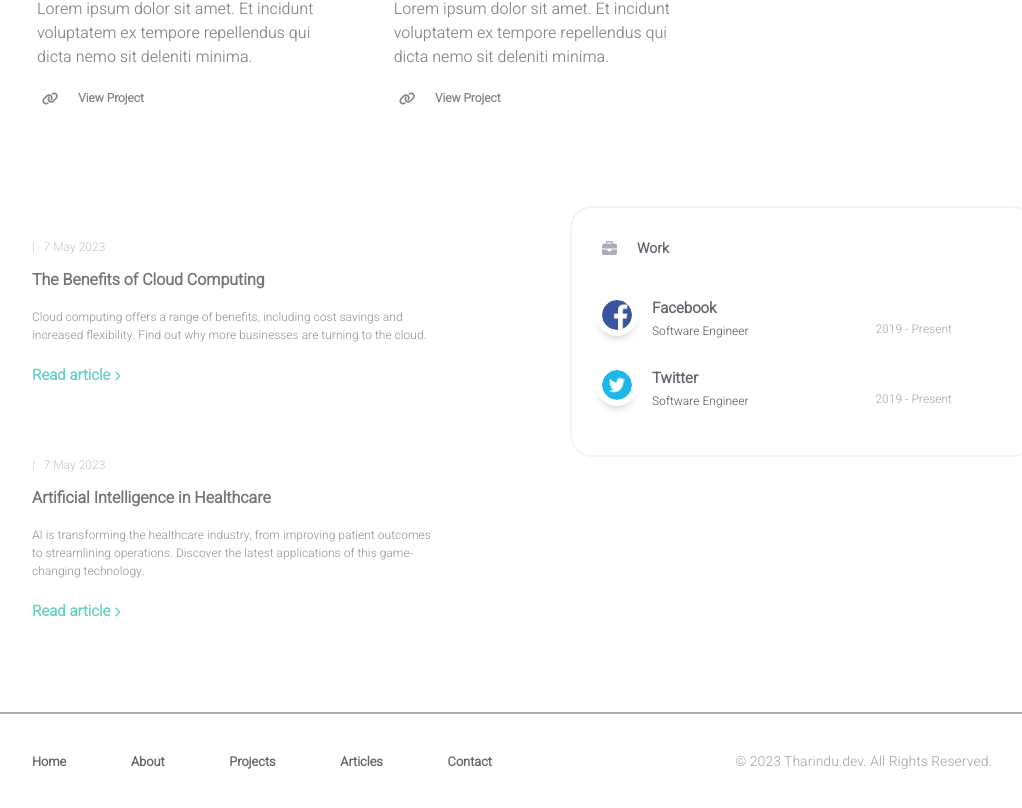
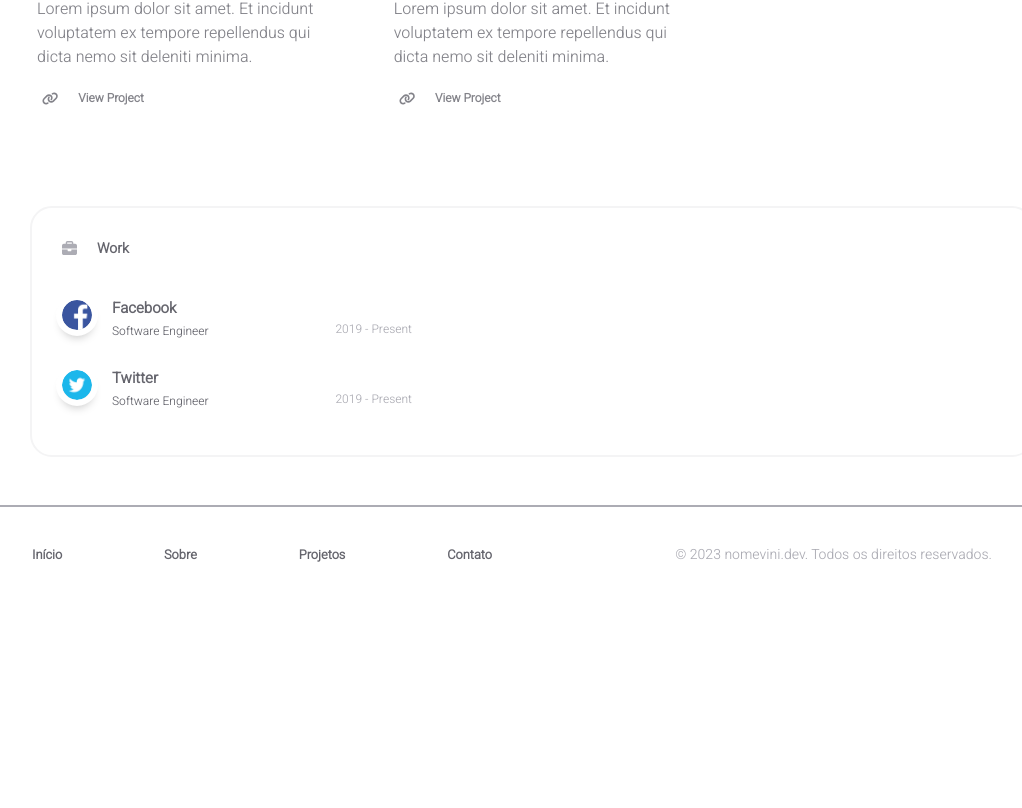
Before and after one commit to nomevini/portifolio, a React (Create React App) app: page / in a window 1280 px wide. Shown: the part 1296-2104 px from the top of the page, without its empty margins (108-1130 px from the left). After the commit the page ends 1901 px from the top, so only its background shows below. Built offline with nearby package versions, Linux system fonts and the light colour scheme.

Commit message:
feat:remoção da pagina de artigos

```diff
--- a/src/App.js
+++ b/src/App.js
@@ -5,8 +5,6 @@ import ReactGA from "react-ga4";
 import Homepage from "./pages/homepage";
 import About from "./pages/about";
 import Projects from "./pages/projects";
-import Articles from "./pages/articles";
-import ReadArticle from "./pages/readArticle";
 import Contact from "./pages/contact";
 import Notfound from "./pages/404";
 
@@ -26,8 +24,6 @@ function App() {
 				<Route path="/" element={<Homepage />} />
 				<Route path="/about" element={<About />} />
 				<Route path="/projects" element={<Projects />} />
-				<Route path="/articles" element={<Articles />} />
-				<Route path="/article/:slug" element={<ReadArticle />} />
 				<Route path="/contact" element={<Contact />} />
 				<Route path="*" element={<Notfound />} />
 			</Routes>
--- a/src/components/common/footer.jsx
+++ b/src/components/common/footer.jsx
@@ -10,26 +10,23 @@ const Footer = () => {
 				<div className="footer-links">
 					<ul className="footer-nav-link-list">
 						<li className="footer-nav-link-item">
-							<Link to="/">Home</Link>
+							<Link to="/">Início</Link>
 						</li>
 						<li className="footer-nav-link-item">
-							<Link to="/about">About</Link>
+							<Link to="/about">Sobre</Link>
 						</li>
 						<li className="footer-nav-link-item">
-							<Link to="/projects">Projects</Link>
+							<Link to="/projects">Projetos</Link>
 						</li>
 						<li className="footer-nav-link-item">
-							<Link to="/articles">Articles</Link>
-						</li>
-						<li className="footer-nav-link-item">
-							<Link to="/contact">Contact</Link>
+							<Link to="/contact">Contato</Link>
 						</li>
 					</ul>
 				</div>
 
 				<div className="footer-credits">
 					<div className="footer-credits-text">
-						© 2023 Tharindu.dev. All Rights Reserved.
+						© 2023 nomevini.dev. Todos os direitos reservados.
 					</div>
 				</div>
 			</div>
--- a/src/components/common/navBar.jsx
+++ b/src/components/common/navBar.jsx
@@ -14,7 +14,7 @@ const NavBar = (props) => {
 						<ul className="nav-list">
 							<li
 								className={
-									active === "home"
+									active === "Início"
 										? "nav-item active"
 										: "nav-item"
 								}
@@ -23,7 +23,7 @@ const NavBar = (props) => {
 							</li>
 							<li
 								className={
-									active === "about"
+									active === "sobre"
 										? "nav-item active"
 										: "nav-item"
 								}
@@ -32,7 +32,7 @@ const NavBar = (props) => {
 							</li>
 							<li
 								className={
-									active === "projects"
+									active === "projetos"
 										? "nav-item active"
 										: "nav-item"
 								}
@@ -41,16 +41,7 @@ const NavBar = (props) => {
 							</li>
 							<li
 								className={
-									active === "articles"
-										? "nav-item active"
-										: "nav-item"
-								}
-							>
-								<Link to="/articles">Artigos Publicados</Link>
-							</li>
-							<li
-								className={
-									active === "contact"
+									active === "contatos"
 										? "nav-item active"
 										: "nav-item"
 								}
--- a/src/components/homepage/article.jsx
+++ /dev/null
@@ -1,38 +0,0 @@
-import React from "react";
-import { Link } from "react-router-dom";
-
-import { FontAwesomeIcon } from "@fortawesome/react-fontawesome";
-import { faChevronRight } from "@fortawesome/free-solid-svg-icons";
-
-import "./styles/article.css";
-
-const Article = (props) => {
-	const { title, description, date, link } = props;
-
-	return (
-		<React.Fragment>
-			<div className="homepage-article">
-				<div className="homepage-article-content">
-					<div className="homepage-article-date">
-						|&nbsp;&nbsp;&nbsp;{date}
-					</div>
-					<div className="homepage-article-title">{title}</div>
-					<div className="homepage-article-description">
-						{description}
-					</div>
-					<div className="homepage-article-link">
-						<Link to={link}>
-							Read article{" "}
-							<FontAwesomeIcon
-								style={{ fontSize: "10px" }}
-								icon={faChevronRight}
-							/>
-						</Link>
-					</div>
-				</div>
-			</div>
-		</React.Fragment>
-	);
-};
-
-export default Article;
--- a/src/components/homepage/styles/article.css
+++ /dev/null
@@ -1,58 +0,0 @@
-@import "../../../data/styles.css";
-
-.homepage-article {
-	width: 90%;
-	mix-blend-mode: normal;
-	border-radius: 20px;
-	opacity: 0.8;
-}
-
-.homepage-article:hover {
-	background: #fafafa;
-	opacity: 1;
-	transition: background-color 0.3s ease-in-out;
-}
-
-.homepage-article-content {
-	padding: 30px;
-}
-
-.homepage-article-date {
-	opacity: 1;
-	color: var(--tertiary-color);
-	font-size: 12px;
-	margin-bottom: 1em;
-}
-
-.homepage-article-title {
-	opacity: 1;
-	color: var(--primary-color);
-	font-size: 16px;
-	margin-bottom: 1em;
-	font-weight: 700;
-}
-
-.homepage-article-description {
-	opacity: 1;
-	color: var(--secondary-color);
-	font-size: 12px;
-	line-height: 1.5;
-}
-
-.homepage-article-link {
-	opacity: 1;
-	padding-top: 20px;
-	font-size: 15px;
-	font-weight: 700;
-}
-
-.homepage-article-link a {
-	color: var(--link-color);
-	text-decoration: none;
-}
-
-@media (max-width: 600px) {
-	.homepage-article {
-		width: 100%;
-	}
-}
--- a/src/data/articles.js
+++ /dev/null
@@ -1,65 +0,0 @@
-import React from "react";
-
-function article_1() {
-	return {
-		date: "7 May 2023",
-		title: "The Benefits of Cloud Computing",
-		description:
-			"Cloud computing offers a range of benefits, including cost savings and increased flexibility. Find out why more businesses are turning to the cloud.",
-		keywords: [
-			"The Benefits of Cloud Computing",
-			"Tharindu",
-			"Tharindu N",
-			"Tharindu Nayanajith",
-		],
-		style: `
-				.article-content {
-					display: flex;
-					flex-direction: column;
-					align-items: center;
-				}
-
-				.randImage {
-					align-self: center;
-					outline: 2px solid red;
-				}
-				`,
-		body: (
-			<React.Fragment>
-				<div className="article-content">
-					<div className="paragraph">Content of article 1</div>
-					<img
-						src="https://picsum.photos/200/300"
-						alt="random"
-						className="randImage"
-					/>
-				</div>
-			</React.Fragment>
-		),
-	};
-}
-
-function article_2() {
-	return {
-		date: "7 May 2023",
-		title: "Artificial Intelligence in Healthcare",
-		description:
-			"AI is transforming the healthcare industry, from improving patient outcomes to streamlining operations. Discover the latest applications of this game-changing technology.",
-		style: ``,
-		keywords: [
-			"Artificial Intelligence in Healthcare",
-			"Tharindu",
-			"Tharindu N",
-			"Tharindu Nayanajith",
-		],
-		body: (
-			<React.Fragment>
-				<h1>Content of article 2</h1>
-			</React.Fragment>
-		),
-	};
-}
-
-const myArticles = [article_1, article_2];
-
-export default myArticles;
--- a/src/pages/articles.jsx
+++ /dev/null
@@ -1,79 +0,0 @@
-import React, { useEffect } from "react";
-import { Helmet } from "react-helmet";
-
-import NavBar from "../components/common/navBar";
-import Footer from "../components/common/footer";
-import Logo from "../components/common/logo";
-import Article from "../components/articles/article";
-
-import INFO from "../data/user";
-import SEO from "../data/seo";
-import myArticles from "../data/articles";
-
-import "./styles/articles.css";
-
-const Articles = () => {
-	useEffect(() => {
-		window.scrollTo(0, 0);
-	}, []);
-
-	const currentSEO = SEO.find((item) => item.page === "articles");
-
-	return (
-		<React.Fragment>
-			<Helmet>
-				<title>{`Articles | ${INFO.main.title}`}</title>
-				<meta name="description" content={currentSEO.description} />
-				<meta
-					name="keywords"
-					content={currentSEO.keywords.join(", ")}
-				/>
-			</Helmet>
-
-			<div className="page-content">
-				<NavBar active="articles" />
-				<div className="content-wrapper">
-					<div className="articles-logo-container">
-						<div className="articles-logo">
-							<Logo width={46} />
-						</div>
-					</div>
-
-					<div className="articles-main-container">
-						<div className="title articles-title">
-							{INFO.articles.title}
-						</div>
-
-						<div className="subtitle articles-subtitle">
-							{INFO.articles.description}
-						</div>
-
-						<div className="articles-container">
-							<div className="articles-wrapper">
-								{myArticles.map((article, index) => (
-									<div
-										className="articles-article"
-										key={(index + 1).toString()}
-									>
-										<Article
-											key={(index + 1).toString()}
-											date={article().date}
-											title={article().title}
-											description={article().description}
-											link={"/article/" + (index + 1)}
-										/>
-									</div>
-								))}
-							</div>
-						</div>
-					</div>
-					<div className="page-footer">
-						<Footer />
-					</div>
-				</div>
-			</div>
-		</React.Fragment>
-	);
-};
-
-export default Articles;
--- a/src/pages/homepage.jsx
+++ b/src/pages/homepage.jsx
@@ -12,13 +12,11 @@ import {
 import Logo from "../components/common/logo";
 import Footer from "../components/common/footer";
 import NavBar from "../components/common/navBar";
-import Article from "../components/homepage/article";
 import Works from "../components/homepage/works";
 import AllProjects from "../components/projects/allProjects";
 
 import INFO from "../data/user";
 import SEO from "../data/seo";
-import myArticles from "../data/articles";
 
 import "./styles/homepage.css";
 
@@ -170,22 +168,6 @@ const Homepage = () => {
 						</div>
 
 						<div className="homepage-after-title">
-							<div className="homepage-articles">
-								{myArticles.map((article, index) => (
-									<div
-										className="homepage-article"
-										key={(index + 1).toString()}
-									>
-										<Article
-											key={(index + 1).toString()}
-											date={article().date}
-											title={article().title}
-											description={article().description}
-											link={"/article/" + (index + 1)}
-										/>
-									</div>
-								))}
-							</div>
 
 							<div className="homepage-works">
 								<Works />
--- a/src/pages/styles/homepage.css
+++ b/src/pages/styles/homepage.css
@@ -99,7 +99,7 @@
 }
 
 .homepage-works {
-	flex-basis: 600px;
+	flex-basis: 100%;
 	padding-top: 30px;
 }
 
```
